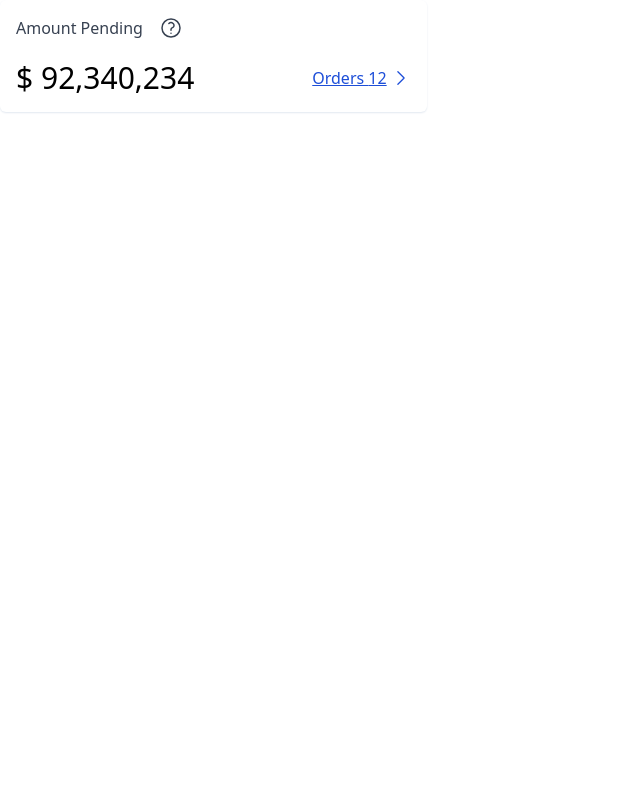
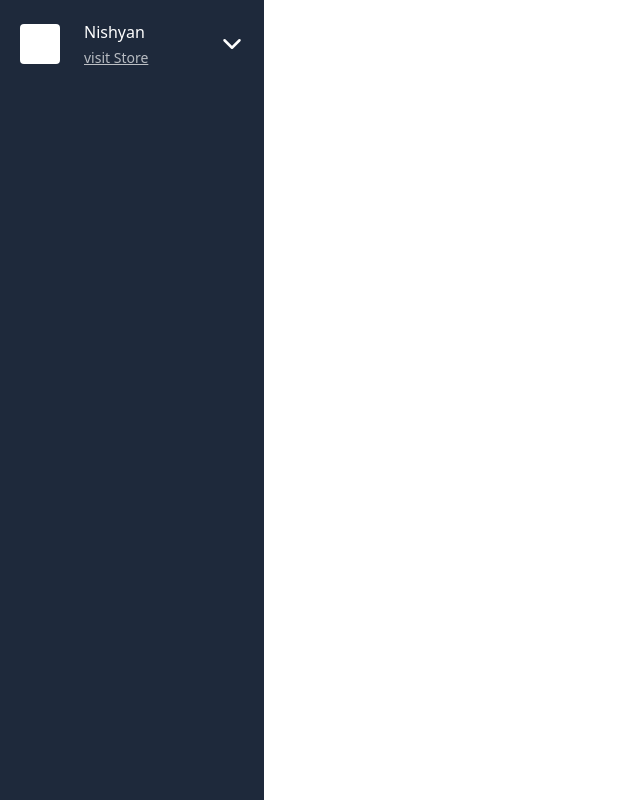
Before and after one commit to ranjit1024/TainWind-ui, a React (Vite) app: page / in a window 1280 px wide. Shown: the whole page, without its empty margins (0-640 px from the left). Built offline with nearby package versions, Linux system fonts and the light colour scheme.

Commit message:
add first componenet

```diff
--- a/src/App.jsx
+++ b/src/App.jsx
@@ -2,14 +2,15 @@ import { useState } from "react";
 import reactLogo from "./assets/react.svg";
 import viteLogo from "/vite.svg";
 import "./App.css";
-import { RevenuCard } from "./components/RevenueCard";
+import {Sidebar } from "./components/Sidebar";
 
 function App() {
   const [count, setCount] = useState(0);
 
   return (
-    <div className="grid grid-cols-3">
-      <RevenuCard title={"Amount Pending"} orderCount={12} amount={"92,340,234"}></RevenuCard>
+   <div className="flex">
+    <Sidebar></Sidebar>
+
     </div>
   );
 }
--- a/src/components/RevenueCard.jsx
+++ /dev/null
@@ -1,27 +0,0 @@
-export function RevenuCard ({
-    title,
-    orderCount,
-    amount
-}){
-    return <div className="bg-white border-1 p-4 border-slate-50 rounded-md shadow-sm shadow-slate-200">
-        <div className="text-gray-700 font-medium flex">
-            {title}
-            <svg  xmlns="http://www.w3.org/2000/svg" fill="none" viewBox="0 0 24 24" strokeWidth={1.5} stroke="currentColor" className="size-6 ml-4">
-  <path strokeLinecap="round" strokeLinejoin="round" d="M9.879 7.519c1.171-1.025 3.071-1.025 4.242 0 1.172 1.025 1.172 2.687 0 3.712-.203.179-.43.326-.67.442-.745.361-1.45.999-1.45 1.827v.75M21 12a9 9 0 1 1-18 0 9 9 0 0 1 18 0Zm-9 5.25h.008v.008H12v-.008Z" />
-</svg>
-        </div>
-        <div className="flex justify-between mt-5 items-center">
-            <div className="font-medium text-3xl">
-                $ {amount}
-            </div>
-            <div className="text-blue-700 font-medium underline  decoration-1 hover:cursor-pointer hover:text-blue-600
-            text-medium">
-                {orderCount ? <div className="flex items-center">Orders {orderCount }
-                <svg xmlns="http://www.w3.org/2000/svg" fill="none" viewBox="0 0 24 24" strokeWidth={1.5} stroke="currentColor" className="size-5 ml-1">
-  <path strokeLinecap="round" strokeLinejoin="round" d="m8.25 4.5 7.5 7.5-7.5 7.5" />
-</svg>
-                </div>:null}
-            </div>
-        </div>
-    </div>
-}
--- /dev/null
+++ b/src/components/Sidebar.jsx
@@ -0,0 +1,33 @@
+export function Sidebar() {
+  return (
+    <div className="bg-slate-800 p-5 h-screen ">
+      <div className="logo flex items-center justify-center">
+        <div className="size-10 rounded bg-white"></div>
+
+        <div className="name text-white ml-6">
+          <p className="font-medium mb-1">Nishyan</p>
+          <p className="text-sm align-bottom text-gray-50 opacity-70 underline-offset-1 underline decoration-white decoration-1 font-medium">
+            visit Store
+          </p>
+        </div>
+
+        <div>
+          <svg
+            xmlns="http://www.w3.org/2000/svg"
+            fill="none"
+            viewBox="0 0 24 24"
+            strokeWidth={2.5}
+            stroke="currentColor"
+            className="size-6 text-white ml-[4.5rem]"
+          >
+            <path
+              strokeLinecap="round"
+              strokeLinejoin="round"
+              d="m19.5 8.25-7.5 7.5-7.5-7.5"
+            />
+          </svg>
+        </div>
+      </div>
+    </div>
+  );
+}
```
